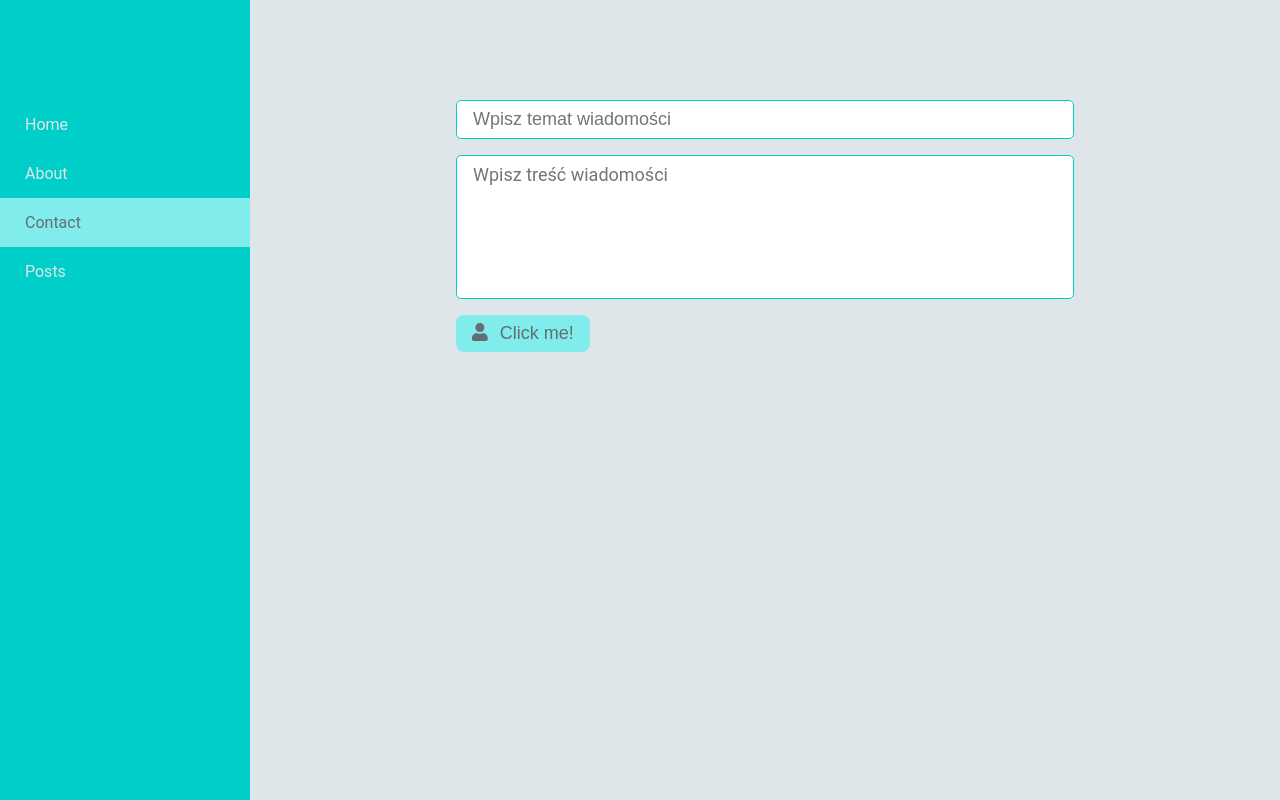
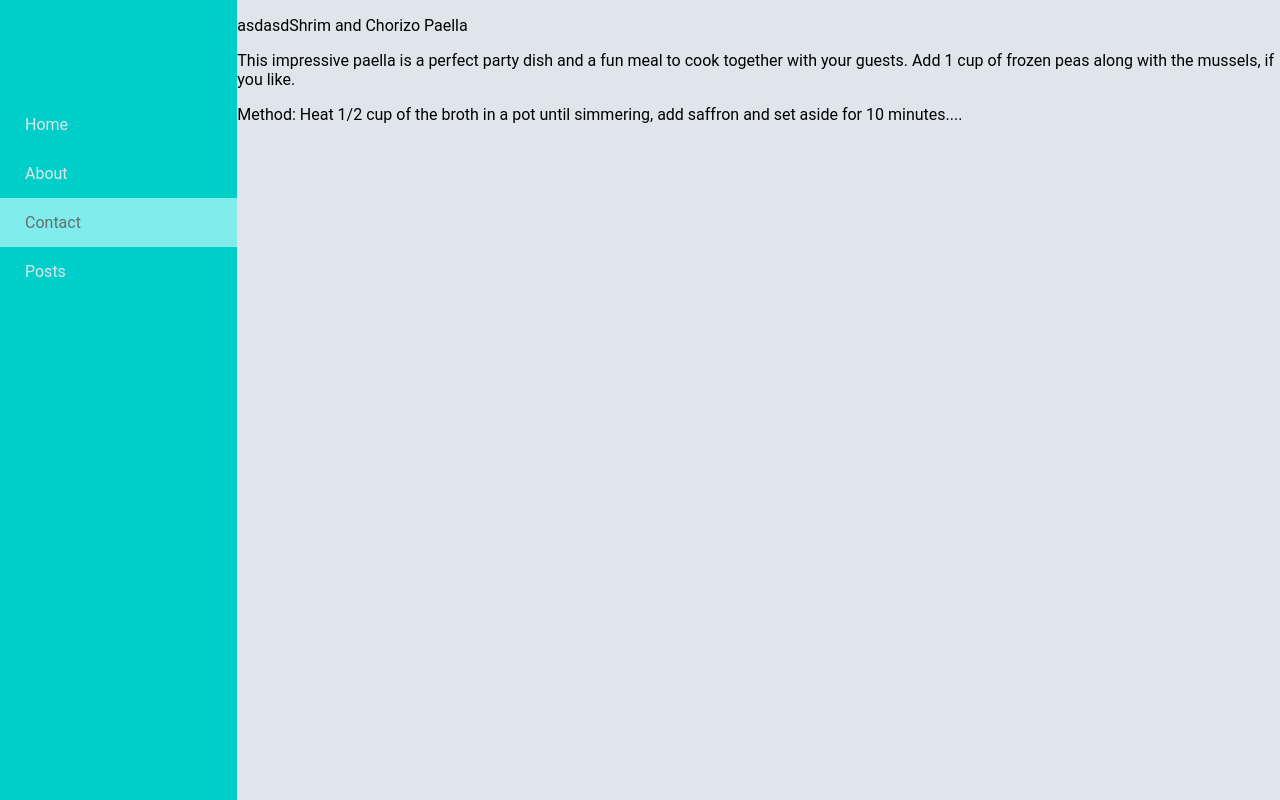
Before and after one commit to KaMa75/zadania-tydzien-3, a React (Create React App) app: page / in a window 1280 px wide. Built offline with nearby package versions, Linux system fonts and the light colour scheme.

Commit message:
add posts components

```diff
--- a/src/App.js
+++ b/src/App.js
@@ -1,7 +1,8 @@
 import React from 'react';
 
-import Contact from 'pages/Contact';
 import Sidebar from 'components/Menu';
+// import Contact from 'pages/Contact';
+import Posts from 'pages/Posts';
 import './App.css';
 
 import { library } from '@fortawesome/fontawesome-svg-core';
@@ -12,7 +13,8 @@ function App() {
   return (
     <div className='main-container'>
       <Sidebar />
-      <Contact />
+      {/* <Contact /> */}
+      <Posts />
     </div>
   );
 }
--- /dev/null
+++ b/src/components/Card/Card.js
@@ -0,0 +1,16 @@
+import React from 'react';
+
+// function Card({title, intro, content, showMore}) {
+function Card(props) {
+    // console.log(props)
+    return (
+        <div className='Card'>
+            <h3>{props.title}</h3>
+            {/* <h3>{title}</h3> */}
+            {/* <p>{intro}</p> */}
+            {/* <p>{content}</p> */}
+        </div>
+    );
+}
+
+export default Card;
--- /dev/null
+++ b/src/components/Card/index.js
@@ -0,0 +1 @@
+export {default} from './Card';
--- /dev/null
+++ b/src/pages/Posts/Posts.js
@@ -0,0 +1,41 @@
+import React from 'react';
+
+import Card from 'components/Card';
+
+const cardData =
+    {
+        title: 'Shrim and Chorizo Paella',
+        intro: 'This impressive paella is a perfect party dish and a fun meal to cook together with your guests. Add 1 cup of frozen peas along with the mussels, if you like.',
+        content: 'Method: Heat 1/2 cup of the broth in a pot until simmering, add saffron and set aside for 10 minutes....'
+    }
+;
+
+
+function Posts() {
+
+    const {title, intro, content} = cardData;
+
+    return (
+        <div>
+            <p>
+                asdasd
+                {title}
+            </p>
+            <p>
+                {intro}
+            </p>
+            <p>
+                {content}
+            </p>
+            {/* <Card
+                title={title}
+                title='title'
+                intro={intro}
+                content={content}
+                showMore
+            /> */}
+        </div>
+    );
+}
+
+export default Posts;
--- /dev/null
+++ b/src/pages/Posts/index.js
@@ -0,0 +1 @@
+export {default} from './Posts';
```
